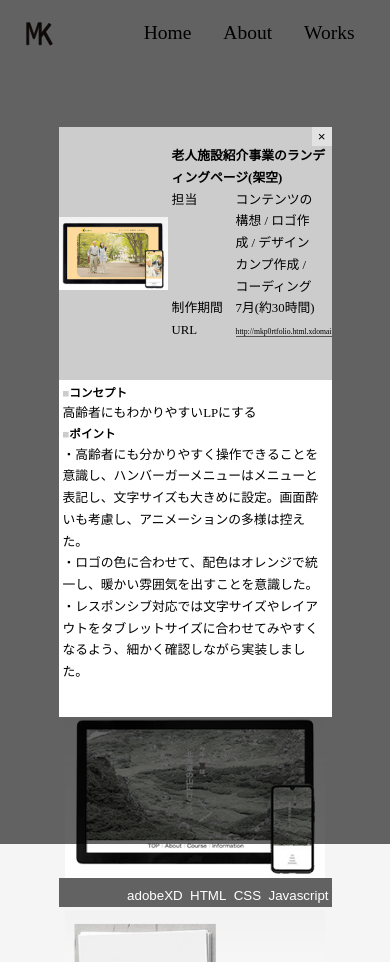
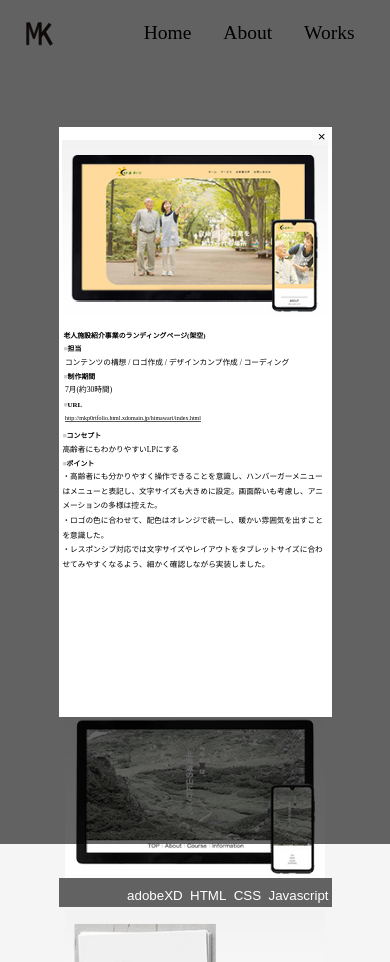
Before and after one commit to ohkome/portfolio, a Next.js app: page /Works in a window 390 px wide. Both pictures are taken after a click on the element 195 px from the left and 328 px from the top of the page. Built offline with nearby package versions, Linux system fonts and the light colour scheme.

Commit message:
モーダルウィンドウのレスポンシブ化

```diff
--- a/src/app/Works/Works.module.css
+++ b/src/app/Works/Works.module.css
@@ -78,7 +78,7 @@
 .tags_box{
     display: none;
     width: 100%;
-    height: 10%; /* レスポンシブ */
+    height: 12%; /* レスポンシブ */
     padding: 2px;
     background-color: rgba(0,0,0,0.6);
     position: absolute;
@@ -127,6 +127,7 @@
 
     .tags_box {
         height: 25%;
+        padding-bottom: 5%;
     }
 
     .tags {
--- a/src/app/compornents/Modal/Modal.jsx
+++ b/src/app/compornents/Modal/Modal.jsx
@@ -49,6 +49,7 @@ import styles from './Modal.module.css';
 import Link from 'next/link';
 
 const Modal = (props) => {
+    // モーダル開閉の関数は本体に記載
 
     return (
         <div className={styles.modalWrapper} onClick={props.closeModal}>
--- a/src/app/compornents/Modal/Modal.module.css
+++ b/src/app/compornents/Modal/Modal.module.css
@@ -17,9 +17,8 @@
     right: 15%;
     background-color: rgba(250, 250, 250, 0.5);
     cursor: pointer;
+    z-index: 10;
 }
-
-/* スクロールバー */
 
 /* 本体 */
 .article {
@@ -42,6 +41,7 @@
     display: flex;
     width: 100%;
     height: 30vh;
+    padding: 1Vmin;
     justify-content: space-between;
     /* align-items: bottom;下ぞろえにする */
     background-color: #ccc;
@@ -54,7 +54,6 @@
 
 .img {
     width: 100%;
-    /* object-fit: contain; */
     object-fit: contain;
 }
 
@@ -62,7 +61,6 @@
     width: 60%;
     padding: 5Vmin 1Vmin;
     font-size: 80%;
-
 }
 
 .topTitle {
@@ -80,12 +78,14 @@
 
 .dd {
     width: calc(100% - 5em);
-    text-wrap: balance;
+    margin-left: 0.2em;
 }
 
 .link {
+    max-width: 100%;
     border-bottom: solid 1px #555;
     font-size: 60%;
+    text-wrap: balance;
 }
 
 .content {
@@ -100,16 +100,56 @@
 .contentTitle::before {
     content: '■';
     color: #ccc;
-    /* display: block;
-    width: 0.6em;
-    height: 0.6em;
-    background-color: #ccc;
-    position: absolute;
-    left: 0;
-    top: 50%;
-    transform: translateY(-50%); */
 }
 
 .li::before {
     content: '・';
 }
+
+@media screen and (max-width: 1000px) {
+    .top {
+        flex-direction: column;
+        height: auto;
+        padding-bottom: 0;
+        background-color: #fff;
+    }
+
+    .imgBox {
+        width: 100%;
+        height: calc(100vw * 1/2);
+    }
+
+    .topText {
+        width: 100%;
+        padding: 1Vmin 1px 0;
+    }
+
+    .topTitle {
+        font-size: 90%;
+    }
+
+    .dl {
+        flex-direction: column;
+    }
+
+    .dt {
+        font-size: 90%;
+        font-weight: bold;
+    }
+
+    .dt::before {
+        content: '■';
+        color: #ccc
+    }
+
+    .dd {
+        width: 100%;
+    }
+}
+
+@media screen and (max-width: 400px) {
+    .article {
+        font-size: 60%;
+        line-height: 1.9;
+    }
+}
```
